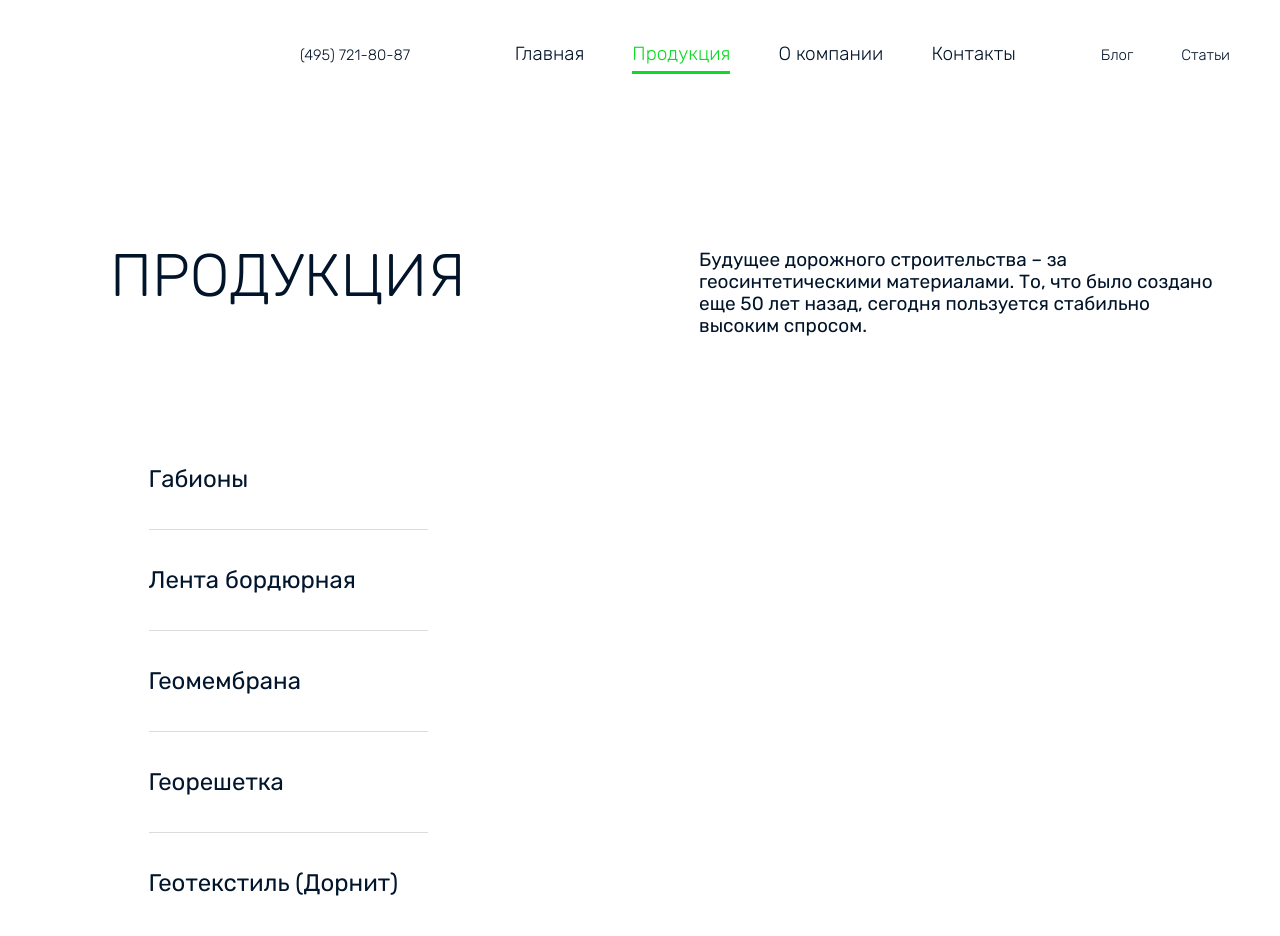
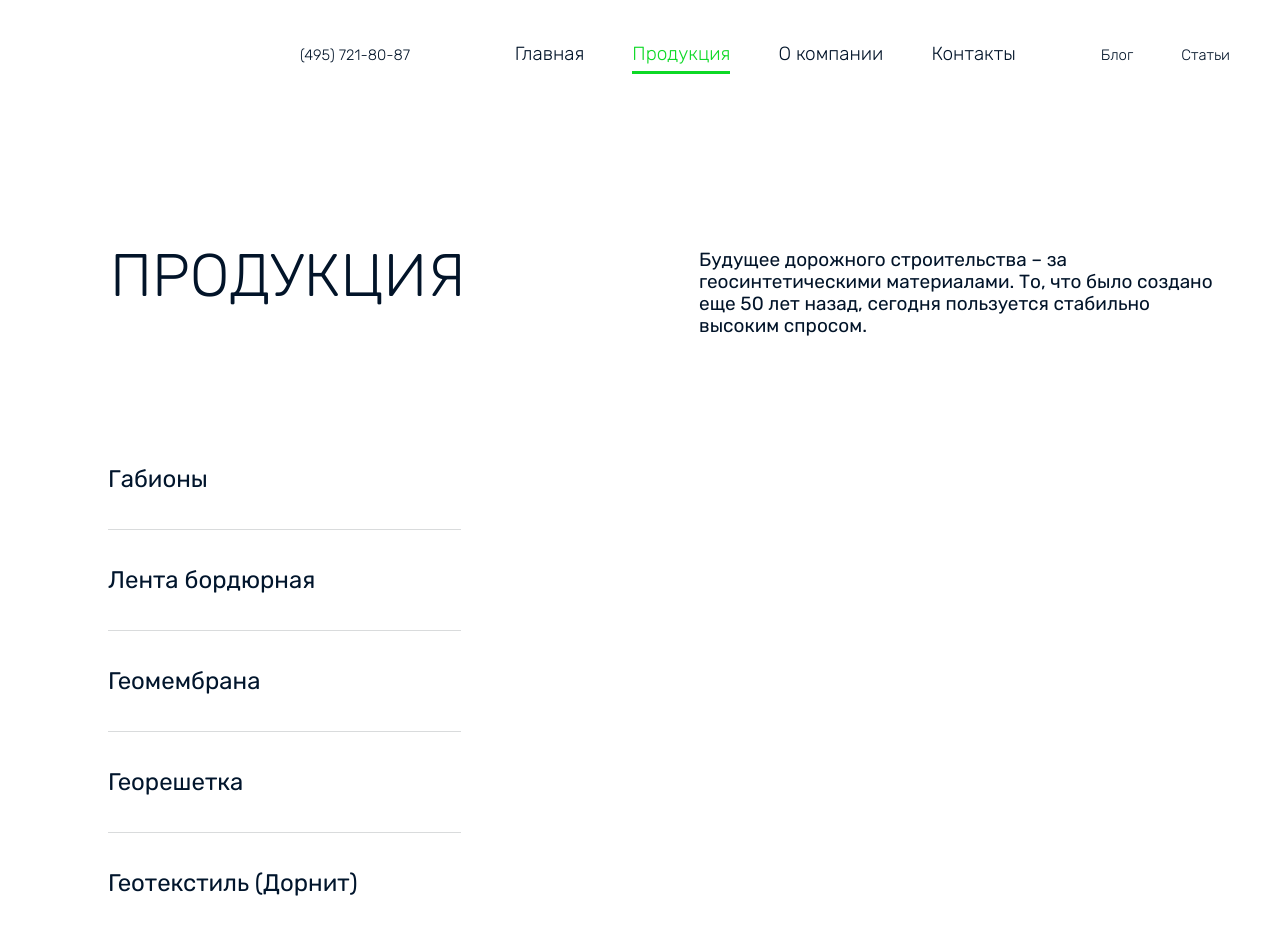
Before and after one commit to MaksimEgorov/techplast, a website: page app/products.html in a window 1280 px wide. Shown: the top 936 px of the page. Drawn offline with nearby package versions, Linux system fonts and the light colour scheme; some packages are replaced by stand-ins of ours; files that its build step writes are made by us from their sources; a script that the page names is missing.

Commit message:
fixes products

```diff
--- a/app/styles/partials/_footer.scss
+++ b/app/styles/partials/_footer.scss
@@ -165,9 +165,9 @@
       width: auto;
     }
 
-    .footer .footer__contacts .footer__developer{
+    /* .footer .footer__contacts .footer__developer{
       display: none;
-    }
+    } */
     .footer .footer__container .footer__navigation{
       width: 50%;
     }
--- a/app/styles/partials/_products.scss
+++ b/app/styles/partials/_products.scss
@@ -8,7 +8,7 @@
   max-width: 1920px;
 
   &.products-container--production-menu {
-    width: 95%;
+    width: 90%;
     height: 450px;
     background-color: transparent;
     margin: 0 auto;
@@ -28,7 +28,7 @@
 
     &.products__list--production-menu {
       background-color: transparent;
-      width: 60%;
+      width: 40%;
       margin-right: 50px;
     }
 
@@ -37,7 +37,7 @@
       position: relative;
       flex-direction: column;
       flex-wrap: wrap;
-      width: 60%;
+      width: 80%;
       height: 630px;
 
       &.products__list__wrapper--production-menu {
@@ -57,7 +57,7 @@
       }
 
       .products__item {
-        width: 500px;
+        /* width: 500px; */
         height: 100px;
         display: flex;
         align-items: center;
@@ -87,7 +87,7 @@
         background-color: #27384b;
 
         &.products__item--underline-production {
-          width: 80%;
+          width: 100%;
           background-color: #d9dbdc;
         }
       }
```
